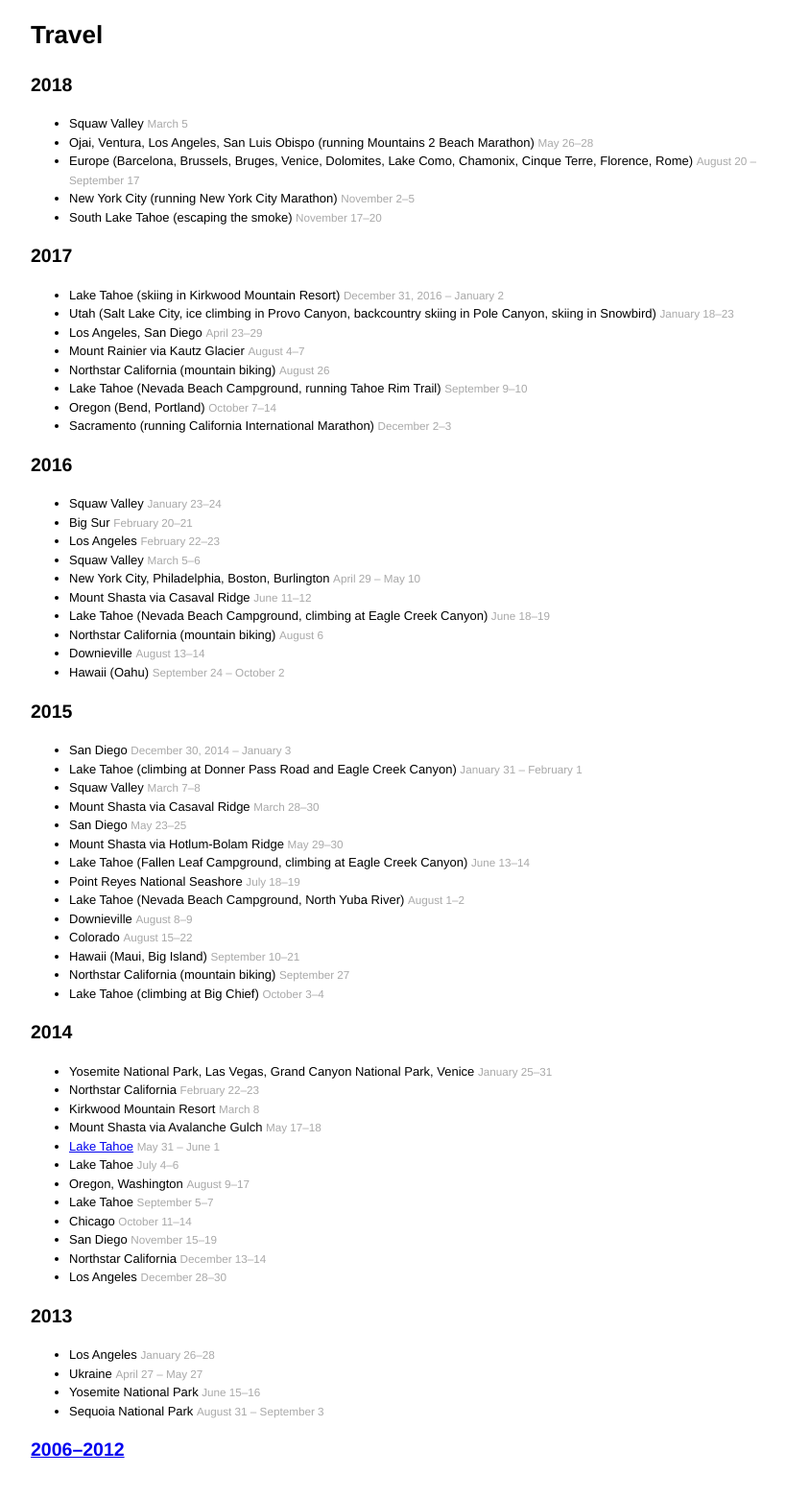
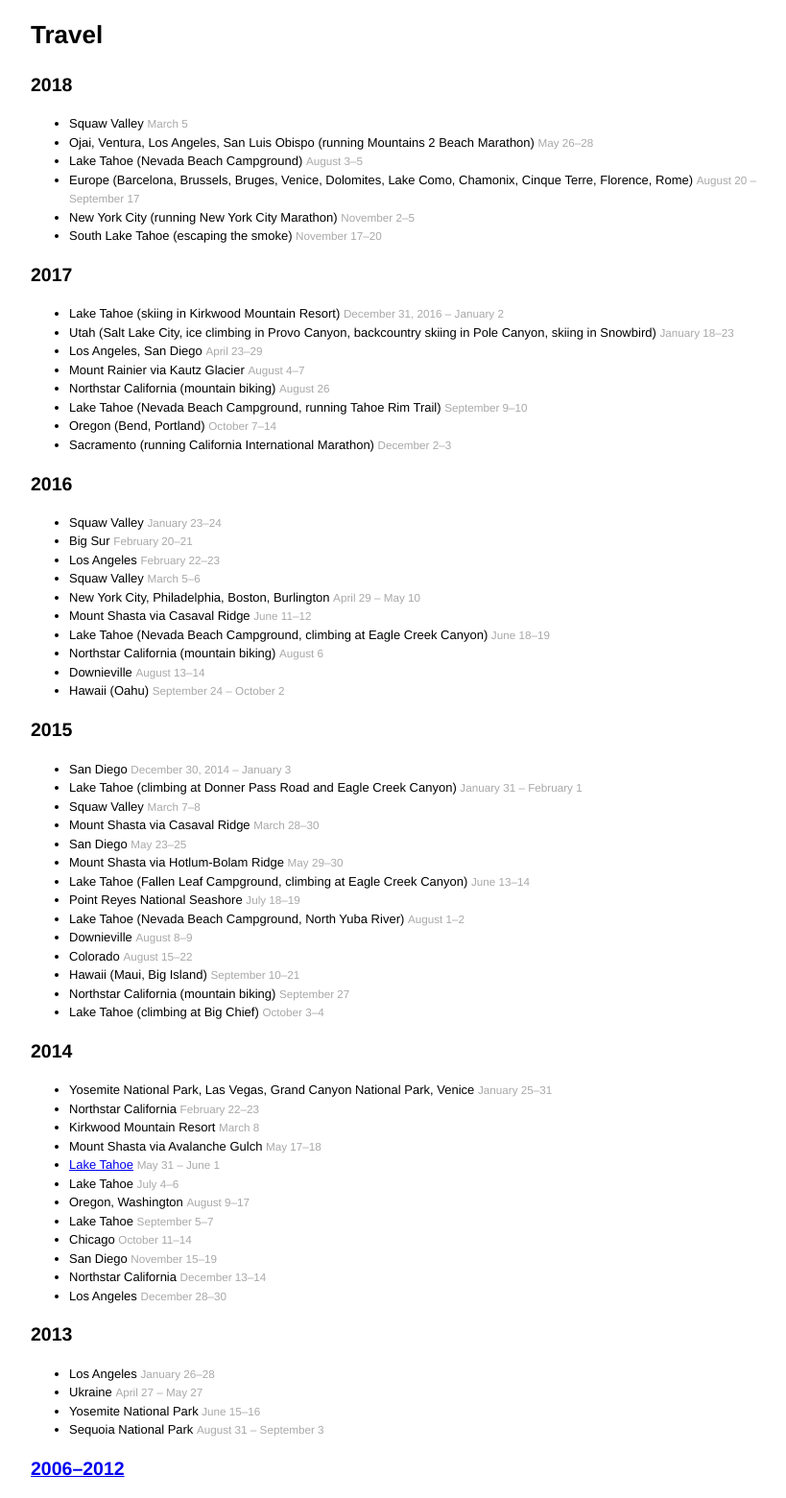
Before and after one commit to denis/denis.github.com, a Jekyll site: the page built from travel.md, in a window 1280 px wide. Shown: the whole page at 96% size, without its empty margins (208-1027 px from the left). Built offline with Jekyll 4.4.1, drawn with Linux system fonts in a browser that asks for light colours; comment, search, counter and statistics services are not loaded.

Commit message:
Add missing 2018 travel

```diff
--- a/travel.md
+++ b/travel.md
@@ -10,6 +10,7 @@ css: travel
 
 - Squaw Valley <small>March 5</small>
 - Ojai, Ventura, Los Angeles, San Luis Obispo (running Mountains 2 Beach Marathon) <small>May 26–28</small>
+- Lake Tahoe (Nevada Beach Campground) <small>August 3–5</small>
 - Europe (Barcelona, Brussels, Bruges, Venice, Dolomites, Lake Como, Chamonix, Cinque Terre, Florence, Rome) <small>August 20 – September 17</small>
 - New York City (running New York City Marathon) <small>November 2–5</small>
 - South Lake Tahoe (escaping the smoke) <small>November 17–20</small>
```
